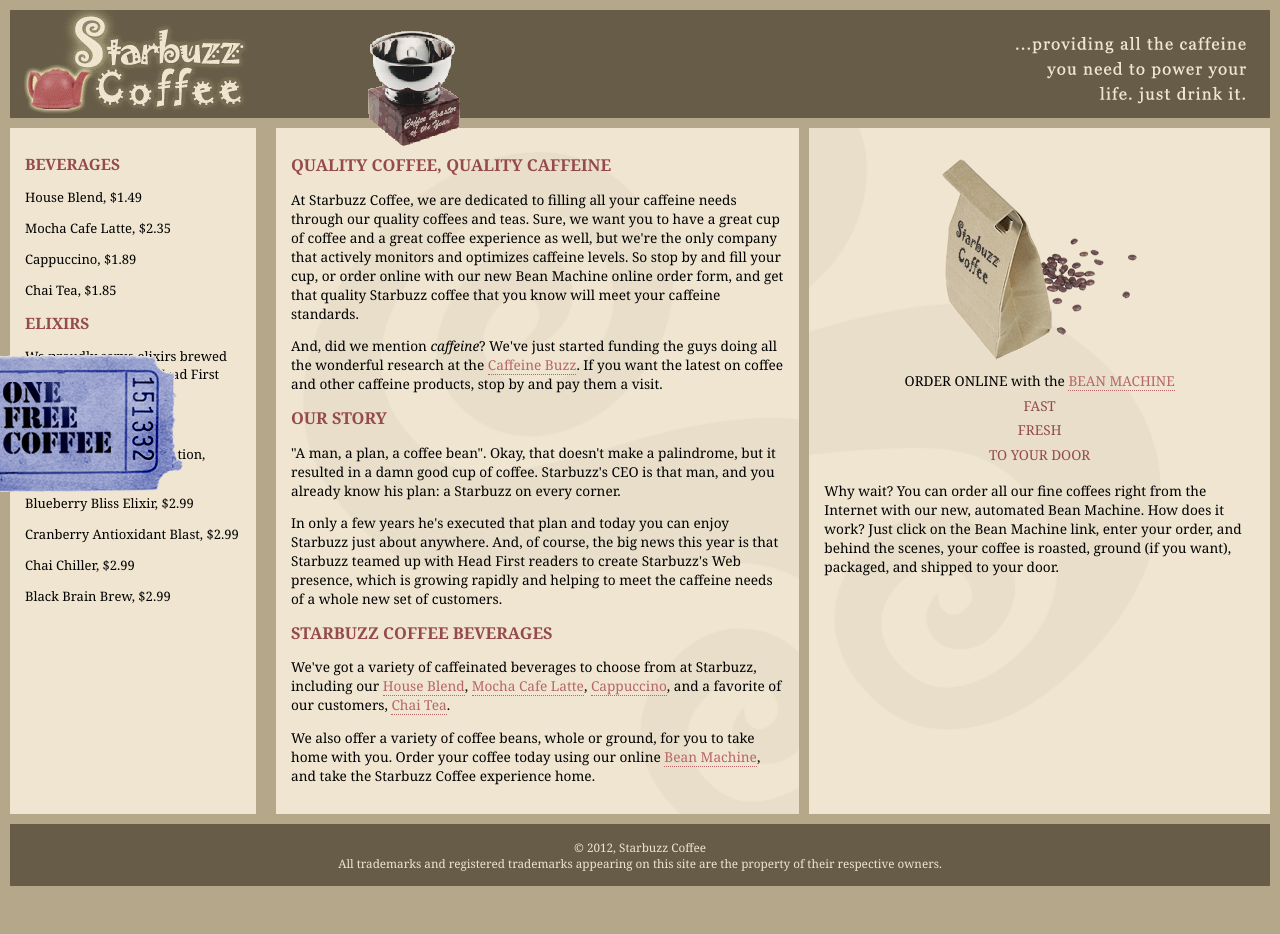
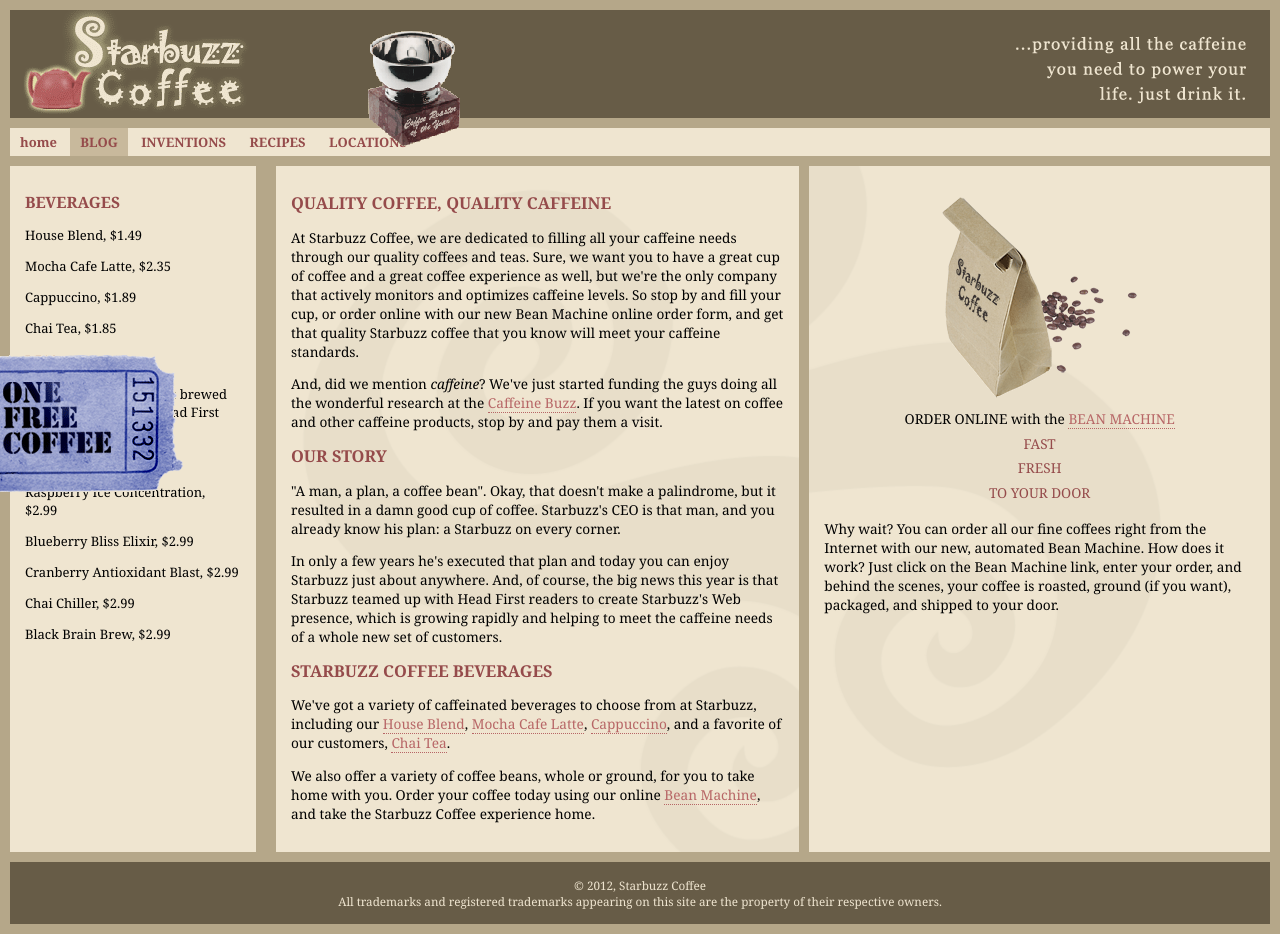
Before and after one commit to hujiayue/starbuzz, a plain HTML site: page index.html in a window 1280 px wide. Before the commit the page ends 896 px from the top, so only its background shows below. Drawn offline with Linux system fonts and the light colour scheme.

Commit message:
tianjialiebiao

```diff
--- a/index.html
+++ b/index.html
@@ -18,6 +18,15 @@
         <img src="images/award.gif"alt="Roaster of the Year award">
       </div>
     </header>
+  <nav>
+    <ul>
+      <li><a href="index.html">home</a></li>
+      <li class="selected"><a href="blog.html">BLOG</a></li>
+      <li><a href="">INVENTIONS</a></li>
+      <li><a href="">RECIPES</a></li>
+      <li><a href="">LOCATIONS</a></li>
+    </ul>
+  </nav>
 
 
 
--- a/starbuzz.css
+++ b/starbuzz.css
@@ -12,6 +12,7 @@ header {
 
 
 }
+
 header img#headerSlogan{
   float:right;
 }
@@ -20,19 +21,44 @@ header img#headerSlogan{
   display: table;
   border-spacing: 10px;
 }
+
 #tableRow{
   display: table-row;
 }
+
 #award{
   position: absolute;
   top:30px;
   left:365px;
+}
+
+ul{
+   background-color: #efe5d0;
+   margin: 10px 10px 0px 10px;
+   list-style-type: none;
+   padding: 5px 0px 5px 0px;
+}
+
+ul li{
+   display: inline;
+   padding: 5px 10px 5px 10px;
+}
+
+ul li a:link, ul li a:visited{
+  color: #954b4b;
+  border-bottom: none;
+  font-weight: bold;
+}
+
+ul li.selected{
+  background-color: #c8b99c;
 }
 #coupon{
   position: fixed;
   top:350px;
   left:-90px;
 }
+
 #coupon a, img{
 border: none;
 }
```
